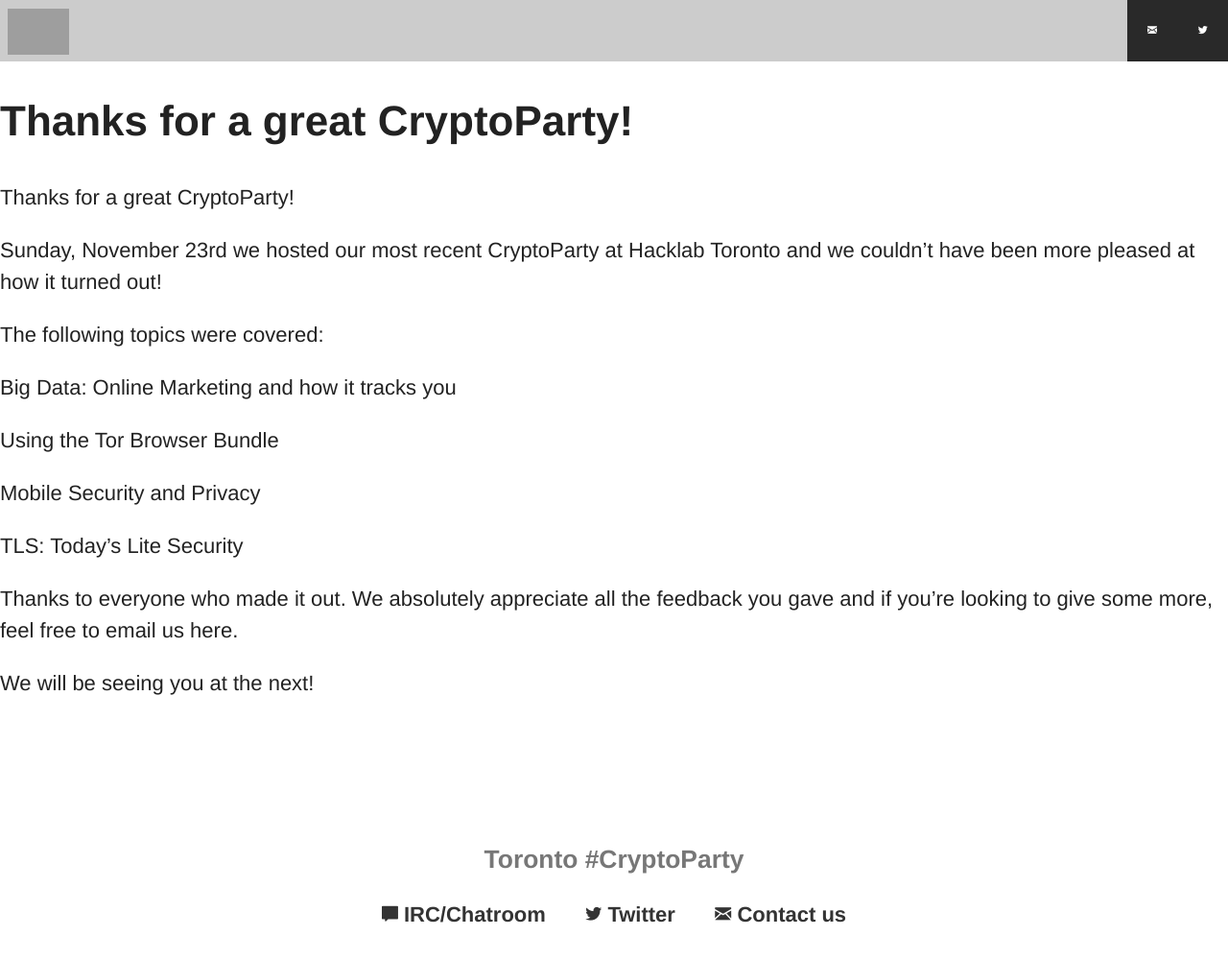
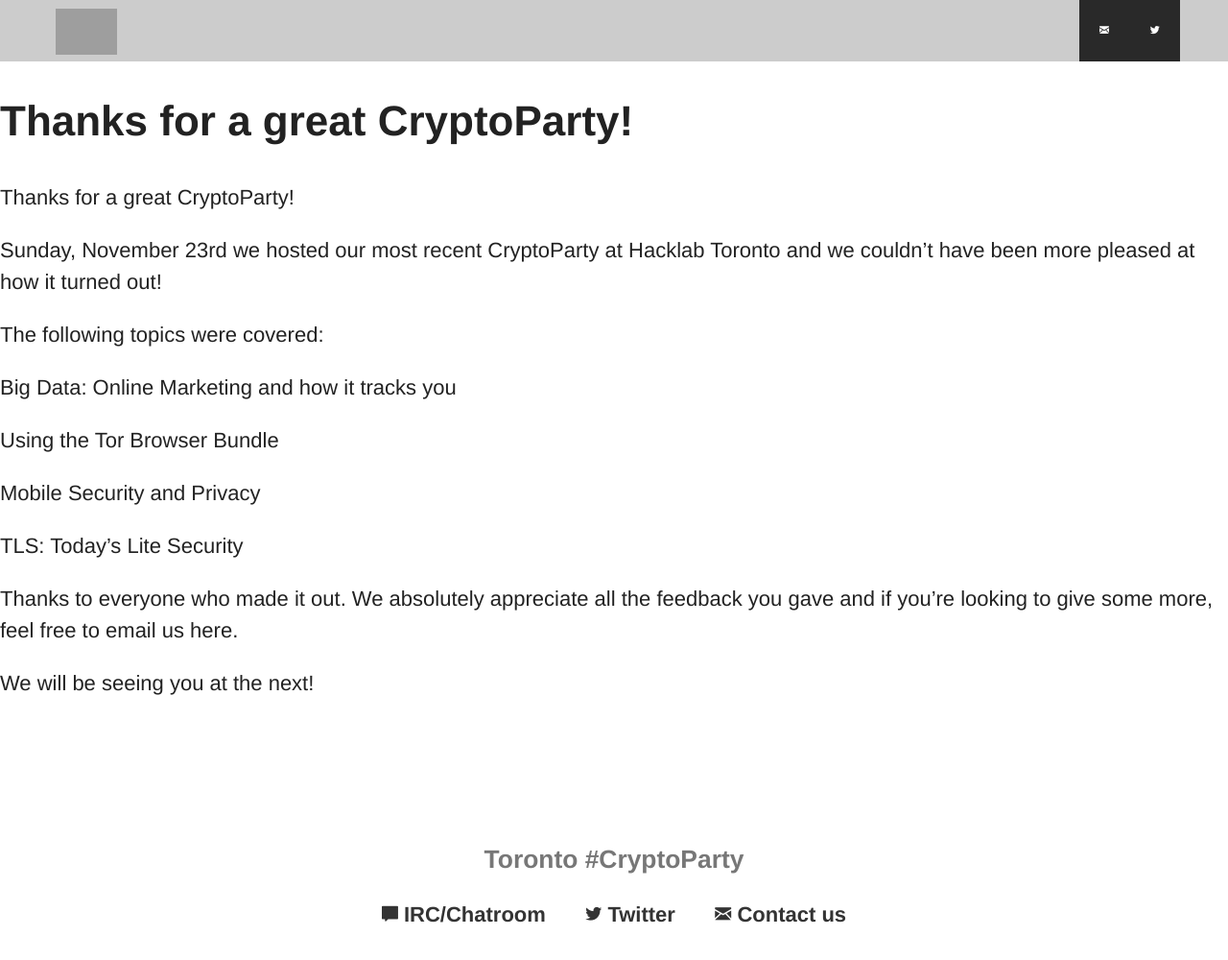
Before and after one commit to vancouvercrypto/torontocrypto.github.io, a Jekyll site: the page built from _posts/2014-11-25-thanks-for-a-great-cryptoparty!.md, in a window 1280 px wide and 1069 px high. Shown: the top 1000 px of the window at 96% size. Built offline with Jekyll 4.4.1, drawn with Linux system fonts in a browser that asks for light colours; some web fonts are replaced; grey boxes are pictures that could not be loaded.

Commit message:
Some quick updates to the layout

```diff
--- a/_config.yml
+++ b/_config.yml
@@ -1,5 +1,5 @@
 # Site settings
-title: TorontoCrypto
+title: Toronto Crypto
 email: info@torontocrypto.org
 description: > # this means to ignore newlines until "baseurl:"
   Write an awesome description for your new site here. You can edit this
@@ -12,3 +12,6 @@
 
 # Build settings
 markdown: kramdown
+
+exclude:
+    - vendor
--- a/_includes/head.html
+++ b/_includes/head.html
@@ -3,7 +3,7 @@
     <meta name="viewport" content="width=device-width initial-scale=1" />
     <meta http-equiv="X-UA-Compatible" content="IE=edge">
 
-    <title>{% if page.title %}{{ page.title }}{% else %}{{ site.title }}{% endif %}</title>
+    <title>{{ site.title }}{% if page.title %} :: {{ page.title }}{% endif %}</title>
     <meta name="description" content="{{ site.description }}">
 
     <link rel="canonical" href="{{ page.url | replace:'index.html','' | prepend: site.baseurl | prepend: site.url }}">
--- a/css/main.scss
+++ b/css/main.scss
@@ -1,11 +1,19 @@
 ---
 ---
 @charset "utf-8";
+
 
 //@import "normalize";
 @import "foundation";
 @import "foundation-icons";
 
+
+$header-font-weight-bold: 800;
+$header-font-weight-normal: 200;
+
+
+
+// generics
 
 h1, h2, h3, h4, h5, h6 {
     font-family: $font-family-sans-serif;
@@ -23,6 +31,13 @@
 }
 
 
+
+// layout
+
+.top-bar {
+    padding: 0 50px;
+}
+
 .logo {
     height: 64px;
     margin-right: 4px;
@@ -36,7 +51,7 @@
 }
 
 .content section h2 {
-    font-weight: 800;
+    font-weight: $header-font-weight-bold;
 }
 
 footer {
@@ -48,7 +63,7 @@
 footer h3 {
     color: #777;
     font-size: 1.2rem;
-    font-weight: 700;
+    font-weight: $header-font-weight-bold;
     margin-bottom: 20px;
 }
 
@@ -63,5 +78,36 @@
 footer li a {
     color: #333;
     font-size: 1rem;
-    font-weight: 700;
+    font-weight: $header-font-weight-bold;
 }
+
+
+
+// specific content
+
+#headline {
+    padding: 170px 0 120px;
+    background: url('/img/DSC00397.jpg') 50% 50%;
+    background-size: cover;
+    color: #fff;
+    text-align: center;
+}
+
+#headline h1 {
+    font-weight: $header-font-weight-normal;
+    font-size: 1.75rem;
+    margin: 0;
+}
+
+#headline p {
+    margin: 0;
+    font-family: $font-family-sans-serif;
+}
+
+#headline h4 {
+    margin: 5rem 0 0;
+}
+
+#headline h1 strong {
+    font-weight: $header-font-weight-bold;
+}
--- /dev/null
+++ b/pages/home.html
@@ -0,0 +1,5 @@
+---
+permalink: /home/
+---
+
+Testing.
```
Also changed, not shown: pages/cryptoparty.html (renamed from index.html, +3 -4 lines), 1 other file.
